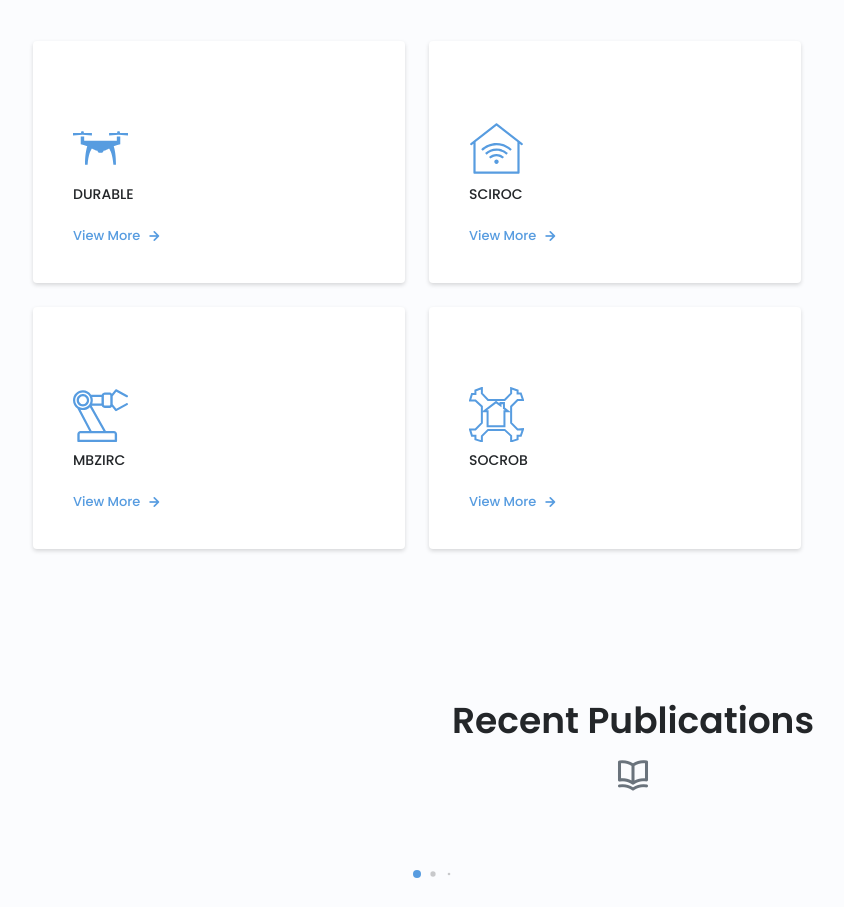
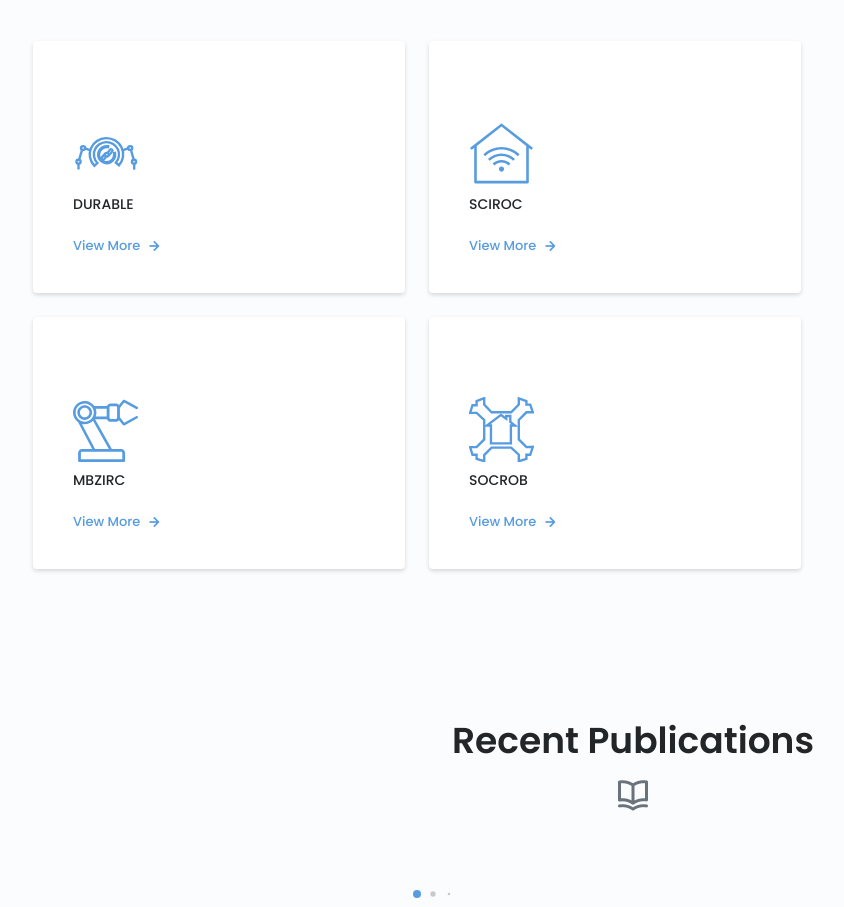
Before and after one commit to rodrigo-serra/ruiwebsite, a React (Create React App) app: page / in a window 1280 px wide. Shown: the part 2200-3107 px from the top of the page, without its empty margins (7-851 px from the left). Built offline with nearby package versions, Linux system fonts and the light colour scheme.

Commit message:
Added the durable icon and corrected some issues with favicon

```diff
--- a/public/index.html
+++ b/public/index.html
@@ -7,7 +7,7 @@
     <meta name="description" content="Rui Bettencourt Personal Website"/>
     <link rel="manifest" href="%PUBLIC_URL%/manifest.json" />
 
-    <link rel="shortcut icon" id="favicon" href="%PUBLIC_URL%/Assets/imgs/ruiico.ico">
+    <link rel="shortcut icon" id="favicon" href="./Assets/imgs/ruiico.ico">
 
     <title>Rui Bettencourt Personal Website </title>
 
--- a/src/Components/Header/Header2.js
+++ b/src/Components/Header/Header2.js
@@ -114,9 +114,9 @@
             // Change favicon
              let favicon = document.getElementById("favicon");
              if(this.getCurrentTheme() === "dark") {
-                 favicon.href = "%PUBLIC_URL%/Assets/imgs/ruiico-dark.ico";
+                 favicon.href = "./Assets/imgs/ruiico-dark.ico";
              } else {
-                 favicon.href = "%PUBLIC_URL%/Assets/imgs/ruiico.ico";
+                 favicon.href = "./Assets/imgs/ruiico.ico";
              }
         }
     }
--- a/src/Components/Sections/Projects/Projects.css
+++ b/src/Components/Sections/Projects/Projects.css
@@ -35,11 +35,13 @@
 
 /* For svg elements */
 .projects__icon2 {
+  /* background-color: rgb(153, 153, 51); */
   display: block;
   fill: var(--first-color);
   margin-bottom: var(--mb-0-5);
 }
 .projects__icon3 {
+  /* background-color: rgb(153, 153, 51); */
   display: block;
   font-size: 1.5rem;
   stroke: var(--first-color);
@@ -191,8 +193,8 @@
 
   .projects__icon2,
   .projects__icon3 {
-    width: 55px !important;
-    height: 55px !important;
+    width: 65px !important;
+    height: 65px !important;
   }
 
   .projects__modal-content {
--- a/src/Components/Sections/Projects/Projects.js
+++ b/src/Components/Sections/Projects/Projects.js
@@ -30,12 +30,41 @@
                         <div>
                             {/* <i className="uil uil-web-grid projects__icon"></i> */}
                             {/* https://icons8.com/icons/set/drone */}
-                            <svg className="projects__icon2" xmlns="http://www.w3.org/2000/svg" x="0px" y="0px" width="45" height="45" viewBox="0 0 171 171">
+                            {/* <svg className="projects__icon2" xmlns="http://www.w3.org/2000/svg" x="0px" y="0px" width="45" height="45" viewBox="0 0 171 171">
                                 <g>
                                     <path d="M0,171.99219v-171.99219h171.99219v171.99219z" fill="none"></path>
                                     <g>
                                         <path d="M26.14993,32.0625l-1.40378,5.34375h-24.74615v8.01563l29.39063,-2.67187l29.39063,2.67188v-8.01562h-24.74616l-1.40378,-5.34375zM138.36868,32.0625l-1.40378,5.34375h-24.74616v8.01563l29.39063,-2.67187l29.39063,2.67188v-8.01562h-24.74616l-1.40378,-5.34375zM24.04688,48.09375v13.35938v2.67188v8.01563c8.64489,1.85248 15.08926,3.99149 20.31042,6.18393c-3.08333,9.46421 -6.95105,27.37471 -6.95105,57.94107h8.01563c1.93248,-30.91961 9.40611,-44.93291 13.422,-50.39511c5.3721,3.17347 10.06762,5.79586 17.44024,6.97192l0.26615,1.33594c0.54239,2.71997 2.93042,4.681 5.70383,4.681h3.24591h3.24591c2.77341,0 5.16143,-1.96103 5.70383,-4.681l0.26615,-1.33594c7.37262,-1.17606 12.06814,-3.79846 17.44024,-6.97192c4.01589,5.4622 11.48952,19.4755 13.422,50.39511h8.01563c0,-30.56636 -3.86772,-48.47686 -6.95105,-57.94107c5.22117,-2.19244 11.66553,-4.33145 20.31042,-6.18393v-10.6875v-13.35937h-10.6875v13.35938h-50.76562h-50.76562v-13.35937z"></path>
                                     </g>
+                                </g>
+                            </svg> */}
+                            <svg className="projects__icon3" width="55" height="55" viewBox="0 0 171 171" fill="none" xmlns="http://www.w3.org/2000/svg">
+                                <g id="Durable">
+                                    <path id="Vector 12" d="M161 113V128"/>
+                                    <path id="Vector 10" d="M152.392 76L159.928 102.138"/>
+                                    <g id="Ellipse 2">
+                                        <mask id="path-3-inside-1">
+                                            <path d="M121.05 116.386C126.696 110.107 130.348 102.357 131.558 94.0825C132.767 85.8081 131.483 77.3684 127.862 69.7958C124.242 62.2233 118.441 55.8463 111.17 51.4448C103.899 47.0433 95.4728 44.8082 86.9224 45.0129C78.3721 45.2176 70.0682 47.8532 63.0264 52.5974C55.9847 57.3415 50.5104 63.9885 47.2733 71.7252C44.0361 79.4619 43.1765 87.9529 44.7994 96.1596C46.4224 104.366 50.4577 111.933 56.4116 117.933L64.236 110.519C59.7568 106.005 56.7211 100.312 55.5001 94.1385C54.2792 87.9646 54.9259 81.5768 57.3612 75.7564C59.7965 69.9361 63.9148 64.9355 69.2123 61.3665C74.5098 57.7975 80.7569 55.8147 87.1894 55.6607C93.6218 55.5067 99.9607 57.1882 105.431 60.4994C110.901 63.8107 115.265 68.6081 117.989 74.305C120.713 80.0018 121.679 86.351 120.768 92.5759C119.858 98.8008 117.111 104.632 112.864 109.355L121.05 116.386Z"/>
+                                        </mask>
+                                        <path d="M121.05 116.386C126.696 110.107 130.348 102.357 131.558 94.0825C132.767 85.8081 131.483 77.3684 127.862 69.7958C124.242 62.2233 118.441 55.8463 111.17 51.4448C103.899 47.0433 95.4728 44.8082 86.9224 45.0129C78.3721 45.2176 70.0682 47.8532 63.0264 52.5974C55.9847 57.3415 50.5104 63.9885 47.2733 71.7252C44.0361 79.4619 43.1765 87.9529 44.7994 96.1596C46.4224 104.366 50.4577 111.933 56.4116 117.933L64.236 110.519C59.7568 106.005 56.7211 100.312 55.5001 94.1385C54.2792 87.9646 54.9259 81.5768 57.3612 75.7564C59.7965 69.9361 63.9148 64.9355 69.2123 61.3665C74.5098 57.7975 80.7569 55.8147 87.1894 55.6607C93.6218 55.5067 99.9607 57.1882 105.431 60.4994C110.901 63.8107 115.265 68.6081 117.989 74.305C120.713 80.0018 121.679 86.351 120.768 92.5759C119.858 98.8008 117.111 104.632 112.864 109.355L121.05 116.386Z" />
+                                    </g>
+                                    <g id="Ellipse 3">
+                                        <mask id="path-4-inside-2">
+                                            <path d="M110.526 83.9055C111.51 88.6217 110.954 93.5291 108.94 97.9056C106.926 102.282 103.56 105.897 99.3385 108.217C95.1166 110.538 90.2613 111.442 85.4871 110.797C80.7128 110.152 76.2716 107.992 72.8171 104.634C69.3626 101.276 67.0771 96.8976 66.297 92.1435C65.5168 87.3894 66.2832 82.5104 68.4834 78.2245C70.6836 73.9386 74.2013 70.472 78.5191 68.3349C82.8368 66.1978 87.7265 65.503 92.4686 66.3528L92.0043 68.9439C87.817 68.1936 83.4994 68.8071 79.6868 70.6942C75.8742 72.5812 72.768 75.6422 70.8253 79.4267C68.8825 83.2112 68.2058 87.5193 68.8946 91.7172C69.5835 95.9151 71.6016 99.781 74.6519 102.746C77.7023 105.711 81.6239 107.619 85.8396 108.189C90.0553 108.758 94.3425 107.96 98.0704 105.911C101.798 103.861 104.77 100.67 106.548 96.8052C108.327 92.9407 108.818 88.6074 107.949 84.4431L110.526 83.9055Z"/>
+                                        </mask>
+                                        <path d="M110.526 83.9055C111.51 88.6217 110.954 93.5291 108.94 97.9056C106.926 102.282 103.56 105.897 99.3385 108.217C95.1166 110.538 90.2613 111.442 85.4871 110.797C80.7128 110.152 76.2716 107.992 72.8171 104.634C69.3626 101.276 67.0771 96.8976 66.297 92.1435C65.5168 87.3894 66.2832 82.5104 68.4834 78.2245C70.6836 73.9386 74.2013 70.472 78.5191 68.3349C82.8368 66.1978 87.7265 65.503 92.4686 66.3528L92.0043 68.9439C87.817 68.1936 83.4994 68.8071 79.6868 70.6942C75.8742 72.5812 72.768 75.6422 70.8253 79.4267C68.8825 83.2112 68.2058 87.5193 68.8946 91.7172C69.5835 95.9151 71.6016 99.781 74.6519 102.746C77.7023 105.711 81.6239 107.619 85.8396 108.189C90.0553 108.758 94.3425 107.96 98.0704 105.911C101.798 103.861 104.77 100.67 106.548 96.8052C108.327 92.9407 108.818 88.6074 107.949 84.4431L110.526 83.9055Z"/>
+                                    </g>
+                                    <path id="Ellipse 4" d="M94 88.5C94 90.9052 91.8451 93 89 93C86.1549 93 84 90.9052 84 88.5C84 86.0948 86.1549 84 89 84C91.8451 84 94 86.0948 94 88.5Z"/>
+                                    <path id="Ellipse 8" d="M166 107C166 109.688 163.614 112 160.5 112C157.386 112 155 109.688 155 107C155 104.312 157.386 102 160.5 102C163.614 102 166 104.312 166 107Z"/>
+                                    <path id="Ellipse 7" d="M20 107C20 109.688 17.6144 112 14.5 112C11.3856 112 9 109.688 9 107C9 104.312 11.3856 102 14.5 102C17.6144 102 20 104.312 20 107Z"/>
+                                    <path id="Ellipse 6" d="M156 71C156 73.6876 153.614 76 150.5 76C147.386 76 145 73.6876 145 71C145 68.3124 147.386 66 150.5 66C153.614 66 156 68.3124 156 71Z"/>
+                                    <path id="Ellipse 5" d="M32 71C32 73.6876 29.6144 76 26.5 76C23.3856 76 21 73.6876 21 71C21 68.3124 23.3856 66 26.5 66C29.6144 66 32 68.3124 32 71Z" />
+                                    <path id="Vector 5" d="M91 83.8614C93.3111 80.4357 98.1933 73.67 99.2333 74.0125C100.533 74.4407 104 77.01 104 77.8665C104 78.5516 103.422 79.5793 103.133 80.0075C101.256 82.5768 97.3267 87.801 96.6333 88.1436C95.94 88.4861 94.6111 88.8573 94.0333 89"/>
+                                    <path id="Vector 6" d="M87.7652 92.998C85.4119 96.4288 80.447 103.2 79.4132 102.84C78.121 102.391 74.694 99.7489 74.7055 98.8836C74.7146 98.1914 75.3052 97.1606 75.5994 96.7318C77.5085 94.1607 81.501 88.9341 82.1979 88.5972C82.8947 88.2602 84.2265 87.9027 84.8052 87.7662"/>
+                                    <path id="Vector 7" d="M46 77L32 72" />
+                                    <path id="Vector 9" d="M23.8857 75.9649L16 102" />
+                                    <path id="Vector 8" d="M130 77L144.914 72"/>
+                                    <path id="Vector 11" d="M14.5 112.5V127.5"/>
                                 </g>
                             </svg>
                             <h3 className="projects__title">DURABLE</h3>
@@ -132,7 +161,7 @@
                         <div>
                             {/* <i className="uil uil-web-grid projects__icon"></i> */}
                             {/* https://icons8.com/icons/set/home-automation */}
-                            <svg className="projects__icon2" xmlns="http://www.w3.org/2000/svg" x="0px" y="0px" width="45" height="45" viewBox="0 0 171 171">
+                            <svg className="projects__icon2" xmlns="http://www.w3.org/2000/svg" x="0px" y="0px" width="55" height="55" viewBox="0 0 171 171">
                                 <g>
                                     <path d="M0,171.99219v-171.99219h171.99219v171.99219z" fill="none"></path>
                                     <g>
@@ -203,7 +232,7 @@
                         <div>
                             {/* <i className="uil uil-web-grid projects__icon"></i> */}
                             {/* https://icons8.com/icons/set/robot */}
-                            <svg className="projects__icon2" xmlns="http://www.w3.org/2000/svg" x="0px" y="0px" width="45" height="45"viewBox="0 0 171 171">
+                            <svg className="projects__icon2" xmlns="http://www.w3.org/2000/svg" x="0px" y="0px" width="55" height="55"viewBox="0 0 171 171">
                                 <g>
                                     <path d="M0,171.99219v-171.99219h171.99219v171.99219z" fill="none"></path>
                                     <g>
@@ -270,7 +299,7 @@
                      {/* <!-- PROJECT 4 --> */}
                      <div className="projects__content">
                         <div>
-                            <svg className="projects__icon3" id="SocRobLogo" width="45" height="45" x="0px" y="0px" viewBox="0 0 171 171" fill="none" xmlns="http://www.w3.org/2000/svg">
+                            <svg className="projects__icon3" id="SocRobLogo" width="55" height="55" x="0px" y="0px" viewBox="0 0 171 171" fill="none" xmlns="http://www.w3.org/2000/svg">
                                 <g>
                                     <path id="Vector 3" d="M19.9626 41.785L40.0093 60.4019V111.598L19.9626 131.766H3L9.16822 151.935H19.9626V162.794L40.0093 169V152.71L59.285 133.318H110.944L130.991 151.935V169L151.037 162.794V151.935H161.061L168 130.991L151.037 131.766L130.991 111.598V60.4019L151.037 40.2336H168L161.061 20.0654H151.037V10.757L130.991 3.7757V20.0654L110.944 40.2336H59.285L40.0093 20.0654V3L19.9626 10.757V21.6168H9.16822L3 41.785H19.9626Z"/>
                                     <path id="Vector 4" d="M84 47L47 75.125H57.7917V122H110.208V75.125H121L108.667 65.75V50.125H97.875V57.1562L84 47Z"/>
```
Also changed, not shown: public/Assets/imgs/Durable.svg (added), public/Assets/imgs/Durable2.svg (added).
